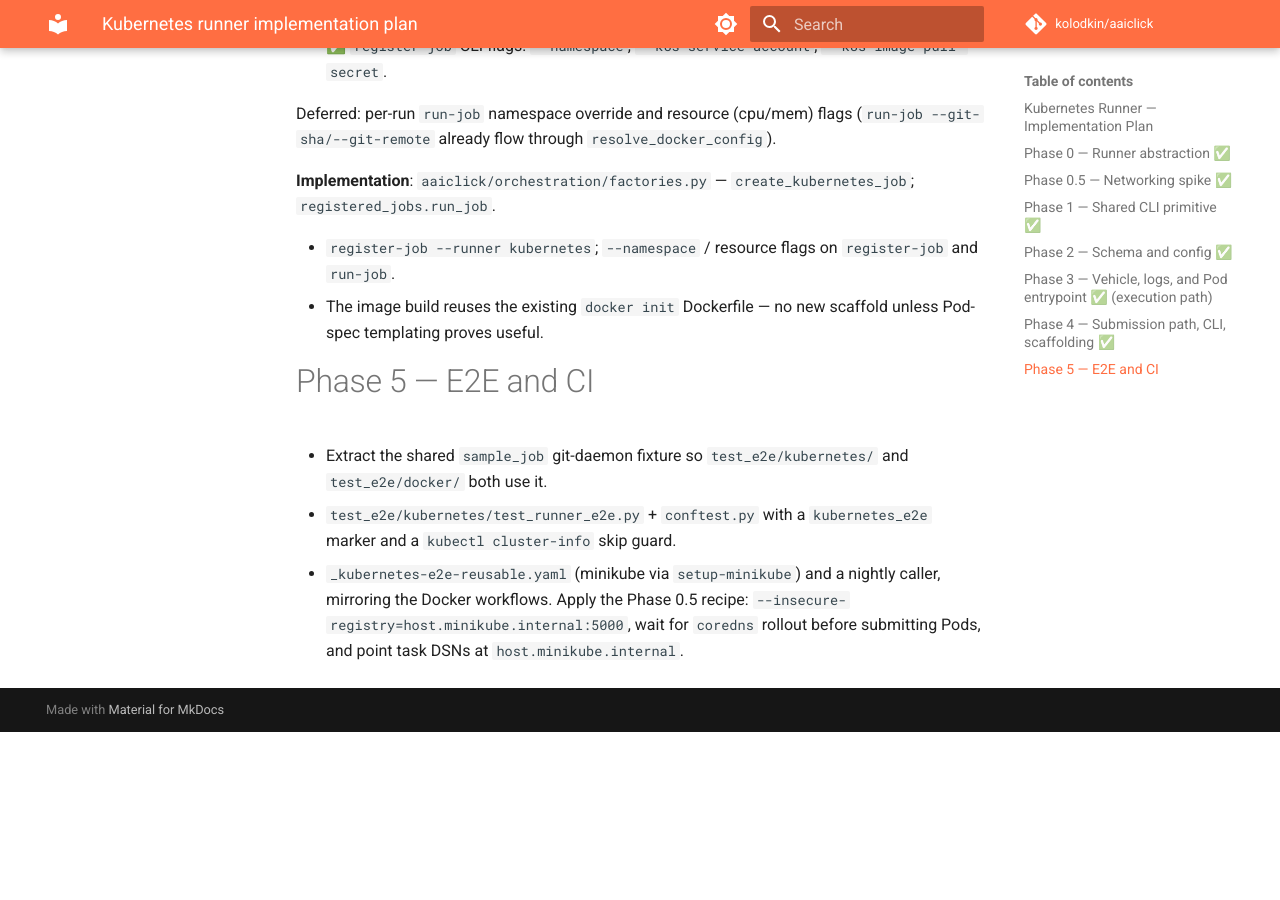
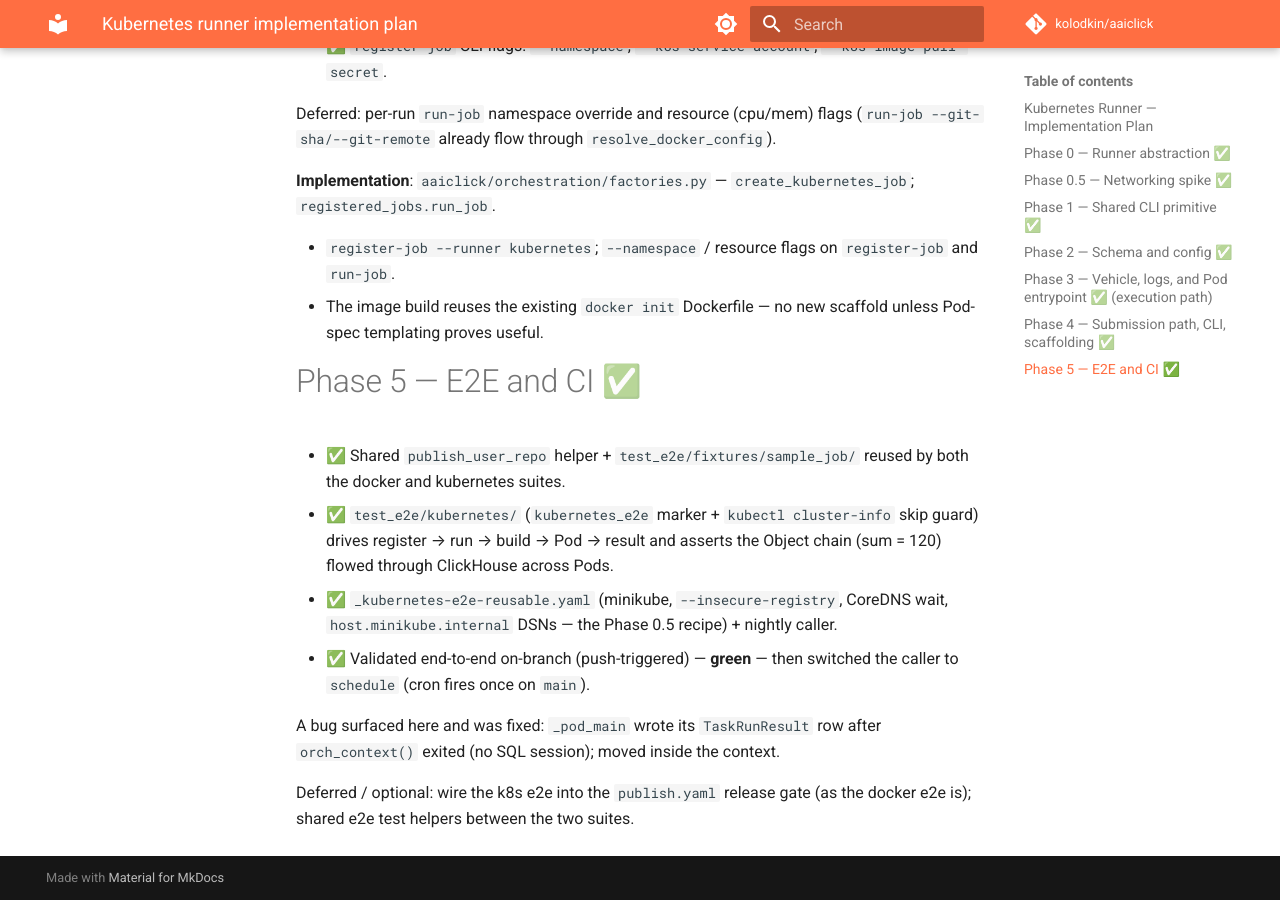
Before and after one commit to kolodkin/aaiclick, an MkDocs documentation site: the page built from docs/kubernetes_runner_implementation_plan.md, in a window 1280 px wide and 900 px high, scrolled down 2688 px. Built offline with MkDocs 1.6.1 and Material for MkDocs 9.7.7, drawn with Linux system fonts in a browser that asks for light colours; comment, search, counter and statistics services are not loaded; before the commit the page ends 3420 px from its top, so only the background shows below that.

Commit message:
Mark Phase 5 complete; switch k8s e2e to nightly schedule
The kubernetes runner e2e passed end-to-end on minikube (build → push →
Pod pull → produce/double/compute_sum chain → result, sum=120 across
Pods). Convert the validation push-trigger to a nightly cron (+ manual
dispatch), mirroring test-docker-nightly. Cron activates once on main.

```diff
--- a/docs/kubernetes_runner_implementation_plan.md
+++ b/docs/kubernetes_runner_implementation_plan.md
@@ -109,13 +109,20 @@ Deferred: per-run `run-job` namespace override and resource (cpu/mem) flags
 - The image build reuses the existing `docker init` Dockerfile — no new scaffold
   unless Pod-spec templating proves useful.
 
-# Phase 5 — E2E and CI
+# Phase 5 — E2E and CI ✅
 
-- Extract the shared `sample_job` git-daemon fixture so `test_e2e/kubernetes/`
-  and `test_e2e/docker/` both use it.
-- `test_e2e/kubernetes/test_runner_e2e.py` + `conftest.py` with a
-  `kubernetes_e2e` marker and a `kubectl cluster-info` skip guard.
-- `_kubernetes-e2e-reusable.yaml` (minikube via `setup-minikube`) and a nightly
-  caller, mirroring the Docker workflows. Apply the Phase 0.5 recipe:
-  `--insecure-registry=host.minikube.internal:5000`, wait for `coredns`
-  rollout before submitting Pods, and point task DSNs at `host.minikube.internal`.
+- ✅ Shared `publish_user_repo` helper + `test_e2e/fixtures/sample_job/` reused by
+  both the docker and kubernetes suites.
+- ✅ `test_e2e/kubernetes/` (`kubernetes_e2e` marker + `kubectl cluster-info`
+  skip guard) drives register → run → build → Pod → result and asserts the
+  Object chain (sum = 120) flowed through ClickHouse across Pods.
+- ✅ `_kubernetes-e2e-reusable.yaml` (minikube, `--insecure-registry`, CoreDNS
+  wait, `host.minikube.internal` DSNs — the Phase 0.5 recipe) + nightly caller.
+- ✅ Validated end-to-end on-branch (push-triggered) — **green** — then switched
+  the caller to `schedule` (cron fires once on `main`).
+
+A bug surfaced here and was fixed: `_pod_main` wrote its `TaskRunResult` row
+after `orch_context()` exited (no SQL session); moved inside the context.
+
+Deferred / optional: wire the k8s e2e into the `publish.yaml` release gate (as
+the docker e2e is); shared e2e test helpers between the two suites.
```
Also changed, not shown: 1 other file.
